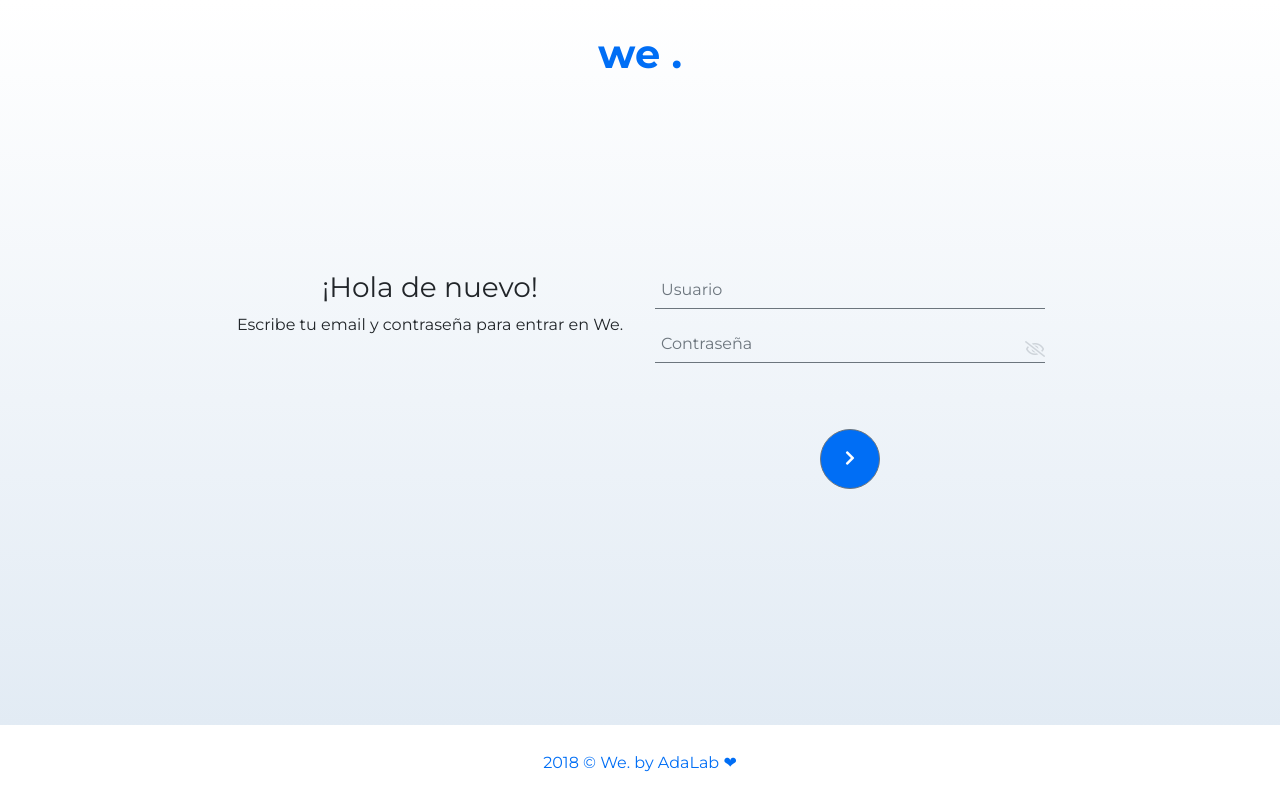
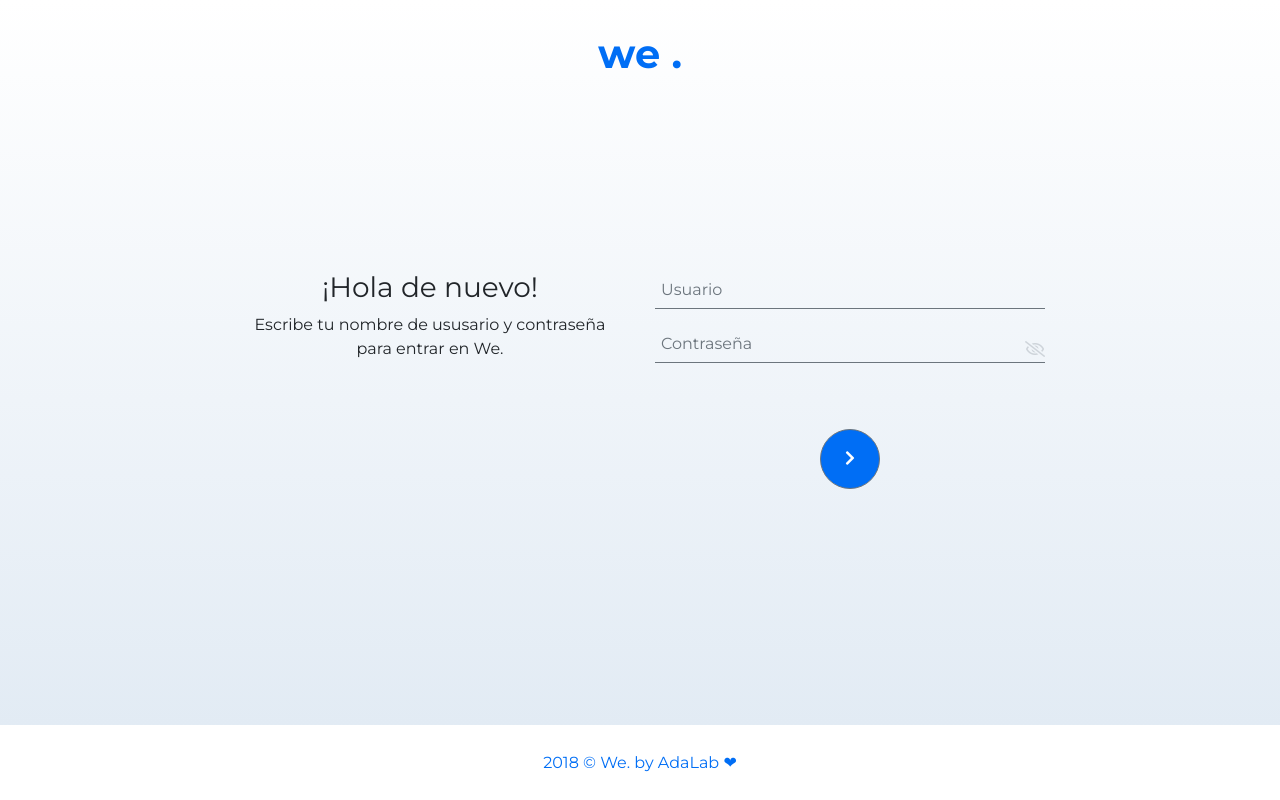
Before and after one commit to StringProjects/adalab, a React (Create React App) app: page / in a window 1280 px wide. Built offline with nearby package versions, Linux system fonts and the light colour scheme.

Commit message:
fix indent and small details

```diff
--- a/src/App.js
+++ b/src/App.js
@@ -1,16 +1,13 @@
 import React, { Component } from 'react';
-import Login from './WePublic/Login';
 import AppPublic from './WePublic/AppPublic';
 import AppPrivate from './WePrivate/AppPrivate';
 import Group from './WePrivate/Group';
 import Thread from './WePrivate/Thread';
 import { Route, Switch } from 'react-router-dom';
 
-let responseStatus = 0;
 class App extends Component {
   constructor() {
     super()
-
     this.state = {
       user: '',
       psw: '',
@@ -18,6 +15,7 @@ class App extends Component {
       responseStatus: false,
       errorClass: "error-hidden"
     }
+
     this.handleInputEmailLoginValue = this
       .handleInputEmailLoginValue
       .bind(this);
@@ -27,13 +25,7 @@ class App extends Component {
     this.handleSubmitLogin = this
       .handleSubmitLogin
       .bind(this);
-
   }
-
-  // componentDidMount() {
-  //   this.fecthApi();
-  // }
-
 
   fecthApi() {
     console.log("state", this.state.user)
@@ -47,18 +39,14 @@ class App extends Component {
         "password": this.state.psw
       })
     }).then((response) => {
-      responseStatus= response.status;
       if (response.ok){
           return response.json()
           .then((data) => {
             this.savedToken(data.user.auth_token)
-            console.log(data.user.auth_token);
             this.setState({errorClass: "error-hidden"})
           });
         }  else {
-          console.log("error", response);
           this.setState({errorClass: ""})
-          console.log("soy el estado", this.state.responseStatus);
         }
 
     })
@@ -69,37 +57,28 @@ class App extends Component {
     localStorage.setItem('token', token)
   }
 
-
   handleInputEmailLoginValue(e) {
-
     const {
       value
     } = e.target;
     this.setState({
       user: value
     })
-    console.log(value);
-
   }
 
   handleInputPswLoginValue(e) {
-
     const {
       value
     } = e.target;
     this.setState({
       psw: value
     })
-    console.log(value);
-
   }
 
   handleSubmitLogin(e) {
     e.preventDefault();
-    console.log("entra submit")
     this.fecthApi();
   }
-
 
   render() {
     const { openedErrorFeedback } = this.state;
@@ -108,8 +87,6 @@ class App extends Component {
     const routeGroup = '/group';
     const routeThread = '/thread';
 
-
-    console.log('app openedErrorFeedback', openedErrorFeedback);
     return (
       <div className="container-fluid">
         <Switch>
--- a/src/Components/LoginComponents/WeForm.js
+++ b/src/Components/LoginComponents/WeForm.js
@@ -78,7 +78,6 @@ class WeForm extends Component {
                                 id="hide-psw"
                                 className="far fa-eye-slash icon--psw show-off"></i>
                         </FormGroup>
-
                         <ErrorFeedBack
                             errorClass= {this.props.errorClass}
                         />
--- a/src/WePublic/Login.js
+++ b/src/WePublic/Login.js
@@ -44,7 +44,7 @@ class Login extends Component {
                         }}>
                             <div className="container--text-login">
                                 <h3 className="title--login text-center">¡Hola de nuevo!</h3>
-                                <p className="subtitle--landing text-center">Escribe tu email y contraseña para entrar en We.</p>
+                                <p className="subtitle--landing text-center">Escribe tu nombre de ususario y contraseña para entrar en We.</p>
                             </div>
                         </Col>
                         <Col
```
Also changed, not shown: src/WePublic/AppPublic.js (+0 -7 lines).
